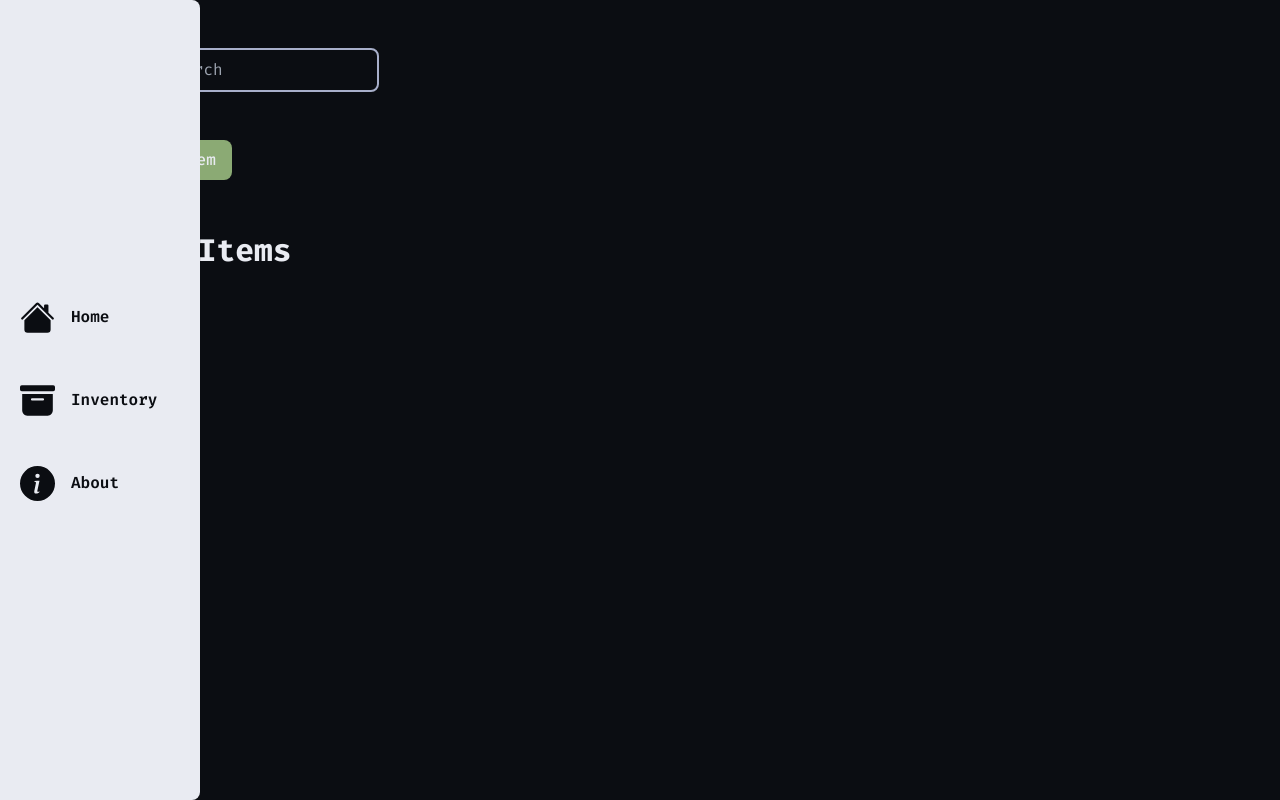
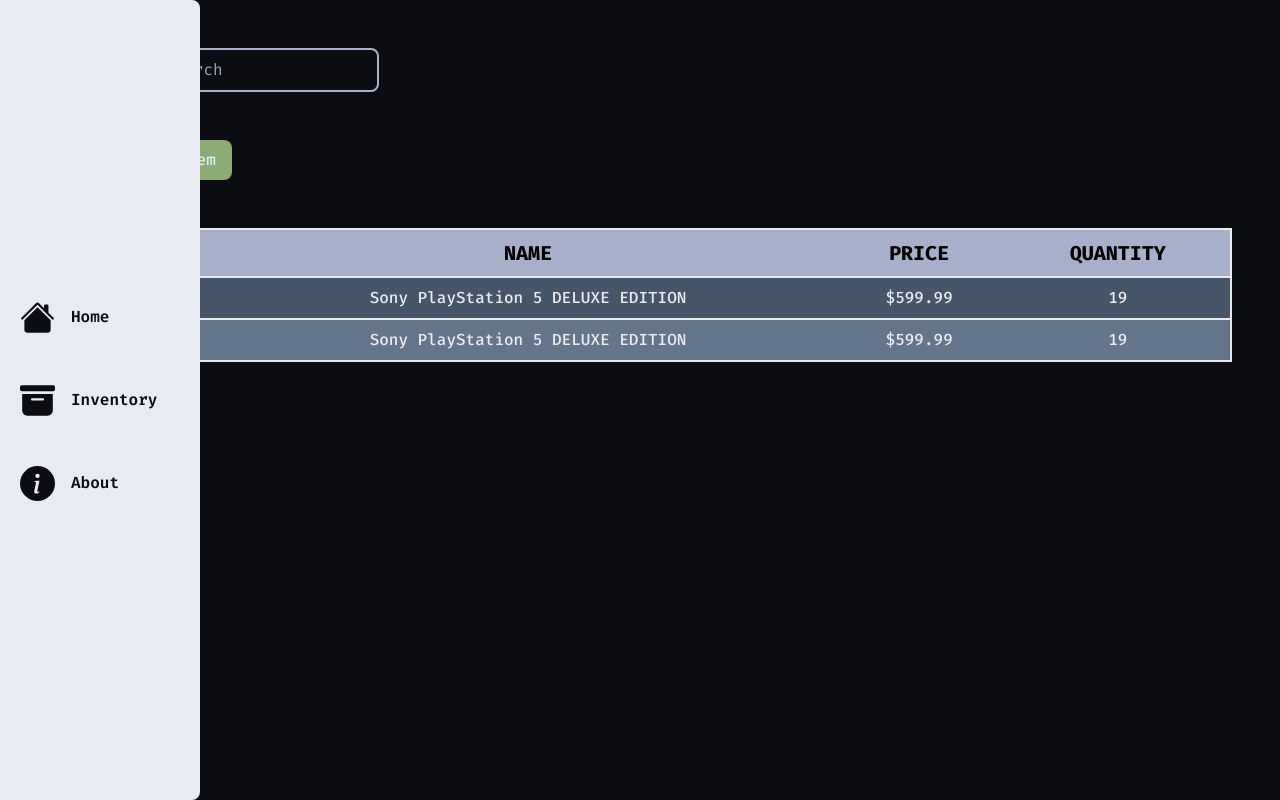
Before and after one commit to br14nn/it-3-summative-exam, a Next.js app: page /inventory in a window 1280 px wide. Built offline with nearby package versions, Linux system fonts and the light colour scheme.

Commit message:
inventory table list complete

```diff
--- /dev/null
+++ b/src/app/inventory/(SpecificView)/product/[id]/page.tsx
@@ -0,0 +1,5 @@
+import React from "react";
+
+export default function page({ params }: { params: { id: string } }) {
+  return <div className="text-text">Product {params.id}</div>;
+}
--- a/src/app/inventory/layout.tsx
+++ b/src/app/inventory/(TableView)/layout.tsx
@@ -14,7 +14,7 @@
   children: React.ReactNode;
 }) {
   return (
-    <main className="flex min-h-screen flex-col gap-12 py-12 pl-[123px] pr-12 text-text">
+    <main className="flex h-full w-full flex-col gap-12 py-12 pl-[123px] pr-12 text-text">
       <SearchBox />
       <AddItemModal />
       {children}
--- /dev/null
+++ b/src/app/inventory/(TableView)/page.tsx
@@ -0,0 +1,36 @@
+import CustomTBody from "@/components/TemplateComponents/CustomTable/CustomTBody";
+import CustomTHead from "@/components/TemplateComponents/CustomTable/CustomTHead";
+import CustomTable from "@/components/TemplateComponents/CustomTable/CustomTable";
+import CustomTd from "@/components/TemplateComponents/CustomTable/CustomTd";
+import CustomTh from "@/components/TemplateComponents/CustomTable/CustomTh";
+import CustomTr from "@/components/TemplateComponents/CustomTable/CustomTr";
+
+export default function InventoryPage() {
+  return (
+    <>
+      <CustomTable>
+        <CustomTHead>
+          <CustomTh>ID</CustomTh>
+          <CustomTh>NAME</CustomTh>
+          <CustomTh>PRICE</CustomTh>
+          <CustomTh>QUANTITY</CustomTh>
+        </CustomTHead>
+
+        <CustomTBody>
+          <CustomTr>
+            <CustomTd>1</CustomTd>
+            <CustomTd>Sony PlayStation 5 DELUXE EDITION</CustomTd>
+            <CustomTd>$599.99</CustomTd>
+            <CustomTd>19</CustomTd>
+          </CustomTr>
+          <CustomTr>
+            <CustomTd>2</CustomTd>
+            <CustomTd>Sony PlayStation 5 DELUXE EDITION</CustomTd>
+            <CustomTd>$599.99</CustomTd>
+            <CustomTd>19</CustomTd>
+          </CustomTr>
+        </CustomTBody>
+      </CustomTable>
+    </>
+  );
+}
--- a/src/app/inventory/page.tsx
+++ /dev/null
@@ -1,7 +0,0 @@
-export default function InventoryPage() {
-  return (
-    <>
-      <p className="text-2xl font-bold text-text">All Items</p>
-    </>
-  );
-}
--- /dev/null
+++ b/src/components/TemplateComponents/CustomTable/CustomTBody.tsx
@@ -0,0 +1,18 @@
+import { twMerge } from "tailwind-merge";
+
+interface ICustomTBodyProps
+  extends React.HTMLAttributes<HTMLTableSectionElement> {
+  children?: React.ReactNode;
+}
+
+export default function CustomTBody({
+  children,
+  className,
+  ...props
+}: ICustomTBodyProps) {
+  return (
+    <tbody className={twMerge("font-medium", className)} {...props}>
+      {children}
+    </tbody>
+  );
+}
--- /dev/null
+++ b/src/components/TemplateComponents/CustomTable/CustomTHead.tsx
@@ -0,0 +1,25 @@
+import { twMerge } from "tailwind-merge";
+
+interface ITableHeadProps extends React.HTMLAttributes<HTMLTableRowElement> {
+  children?: React.ReactNode;
+}
+
+export default function CustomTHead({
+  children,
+  className,
+  ...props
+}: ITableHeadProps) {
+  return (
+    <thead>
+      <tr
+        className={twMerge(
+          "border-2 border-text bg-primary text-lg font-bold text-black",
+          className,
+        )}
+        {...props}
+      >
+        {children}
+      </tr>
+    </thead>
+  );
+}
--- /dev/null
+++ b/src/components/TemplateComponents/CustomTable/CustomTable.tsx
@@ -0,0 +1,24 @@
+import { twMerge } from "tailwind-merge";
+
+interface ICustomTableProps
+  extends React.TableHTMLAttributes<HTMLTableElement> {
+  children?: React.ReactNode;
+}
+
+export default function CustomTable({
+  children,
+  className,
+  ...props
+}: ICustomTableProps) {
+  return (
+    <table
+      className={twMerge(
+        "w-full min-w-[1000px] table-auto text-center",
+        className,
+      )}
+      {...props}
+    >
+      {children}
+    </table>
+  );
+}
--- /dev/null
+++ b/src/components/TemplateComponents/CustomTable/CustomTd.tsx
@@ -0,0 +1,17 @@
+import { twMerge } from "tailwind-merge";
+
+interface ICustomTdProps extends React.TdHTMLAttributes<HTMLTableCellElement> {
+  children?: React.ReactNode;
+}
+
+export default function CustomTd({
+  children,
+  className,
+  ...props
+}: ICustomTdProps) {
+  return (
+    <td className={twMerge("px-4 py-2", className)} {...props}>
+      {children}
+    </td>
+  );
+}
--- /dev/null
+++ b/src/components/TemplateComponents/CustomTable/CustomTh.tsx
@@ -0,0 +1,17 @@
+import { twMerge } from "tailwind-merge";
+
+interface ICustomThProps extends React.ThHTMLAttributes<HTMLTableCellElement> {
+  children?: React.ReactNode;
+}
+
+export default function CustomTh({
+  children,
+  className,
+  ...props
+}: ICustomThProps) {
+  return (
+    <th className={twMerge("px-4 py-2", className)} {...props}>
+      {children}
+    </th>
+  );
+}
--- /dev/null
+++ b/src/components/TemplateComponents/CustomTable/CustomTr.tsx
@@ -0,0 +1,23 @@
+import { twMerge } from "tailwind-merge";
+
+interface ICustomTrProps extends React.HTMLAttributes<HTMLTableRowElement> {
+  children?: React.ReactNode;
+}
+
+export default function CustomTr({
+  children,
+  className,
+  ...props
+}: ICustomTrProps) {
+  return (
+    <tr
+      className={twMerge(
+        "border-x-2 border-b-2 text-text transition-colors first:border-t-0 odd:bg-slate-600 even:bg-slate-500 hover:cursor-pointer hover:bg-background",
+        className,
+      )}
+      {...props}
+    >
+      {children}
+    </tr>
+  );
+}
```
Also changed, not shown: src/app/inventory/(TableView)/search/page.tsx (renamed from src/app/inventory/search/page.tsx), 1 other file (tests, documents, lock files or other folders).
